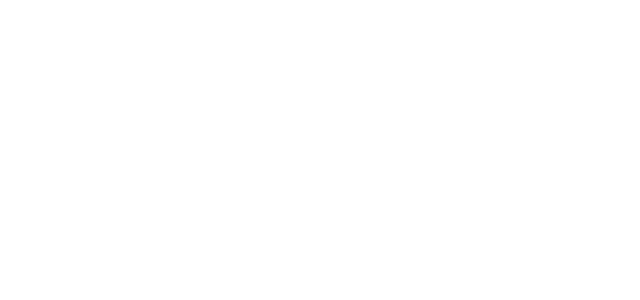
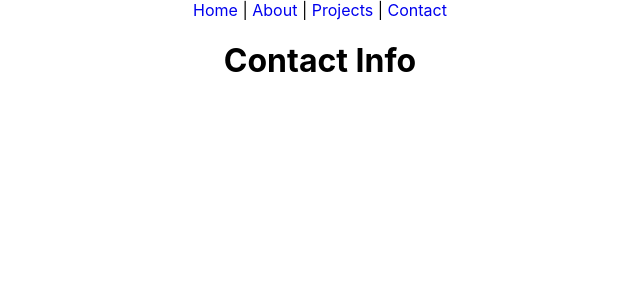
Before and after one commit to Joseph-Galante/Portfolio, a React (Create React App) app: page /contact in a window 1280 px wide. Shown: the top 300 px of the page, without its empty margins (320-960 px from the left). Built offline with nearby package versions, Linux system fonts and the light colour scheme.

Commit message:
readme updates and page inits

```diff
--- a/src/App.js
+++ b/src/App.js
@@ -1,12 +1,25 @@
 // react router
-import { Route, Redirect } from 'react-router-dom';
+import { Route } from 'react-router-dom';
 // pages
 import Home from './pages/Home';
+import About from './pages/About';
+import Projects from './pages/Projects';
+import Contact from './pages/Contact';
+// components
+import NavBar from './components/NavBar';
 
 function App() {
   return (
     <div className="App">
-      <Route exact path ="/" render={() => { return <Home /> }}/>
+      <NavBar />
+
+      <Route exact path ="/" render={() => { return <Home /> }} />
+
+      <Route exact path ="/about" render={() => { return <About /> }} />
+
+      <Route exact path ="/projects" render={() => { return <Projects /> }} />
+
+      <Route exact path ="/contact" render={() => { return <Contact /> }} />
     </div>
   );
 }
--- /dev/null
+++ b/src/components/NavBar.js
@@ -0,0 +1,16 @@
+// react router
+import { Link } from 'react-router-dom';
+
+const NavBar = () =>
+{
+    return (
+        <nav>
+            <Link to="/">Home</Link>{' | '}
+            <Link to="/about">About</Link>{' | '}
+            <Link to="/projects">Projects</Link>{' | '}
+            <Link to="/contact">Contact</Link>
+        </nav>
+    )
+}
+
+export default NavBar;
--- a/src/index.css
+++ b/src/index.css
@@ -13,3 +13,12 @@
   font-family: source-code-pro, Menlo, Monaco, Consolas, 'Courier New',
     monospace;
 }
+
+/* ==================== NAVBAR ==================== */
+
+a {
+  text-decoration: none;
+}
+a:hover {
+  text-decoration: underline;
+}
--- /dev/null
+++ b/src/pages/About.js
@@ -0,0 +1,10 @@
+const About = () =>
+{
+    return (
+        <div className="about-page">
+            <h1>About Me</h1>
+        </div>
+    )
+}
+
+export default About;
--- /dev/null
+++ b/src/pages/Contact.js
@@ -0,0 +1,10 @@
+const Contact = () =>
+{
+    return (
+        <div className="contact-page">
+            <h1>Contact Info</h1>
+        </div>
+    )
+}
+
+export default Contact;
--- /dev/null
+++ b/src/pages/Projects.js
@@ -0,0 +1,10 @@
+const Projects = () =>
+{
+    return (
+        <div className="project-page">
+            <h1>My Projects</h1>
+        </div>
+    )
+}
+
+export default Projects;
```
Also changed, not shown: 1 other file (tests, documents, lock files or other folders).
